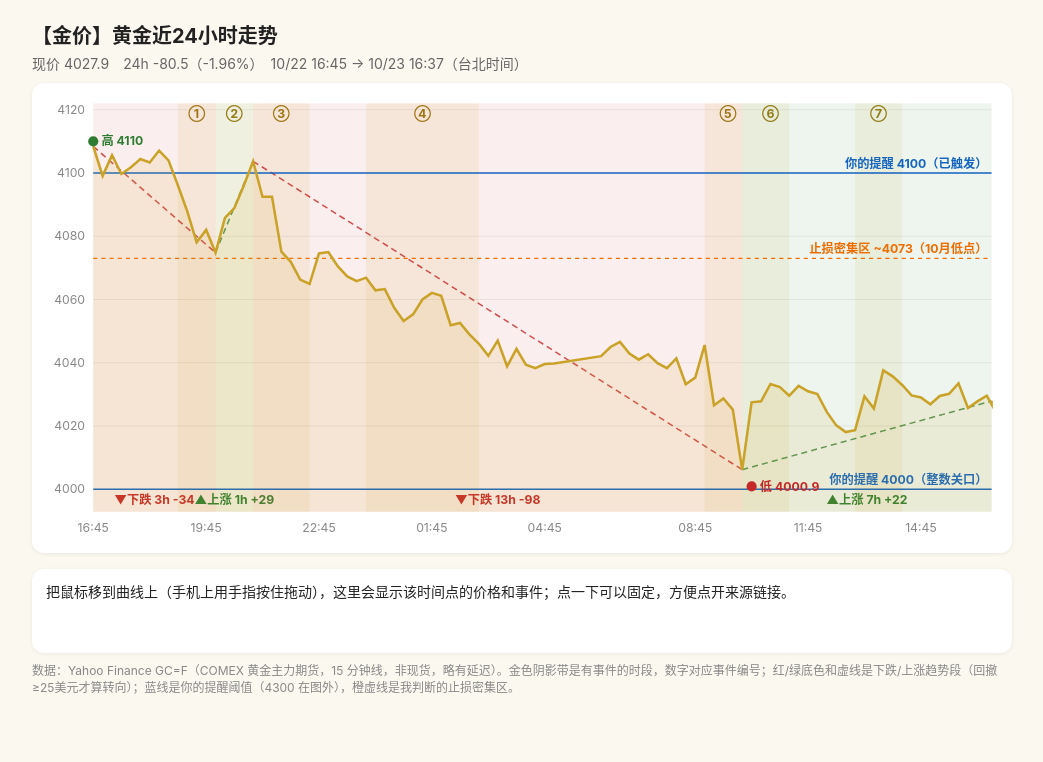
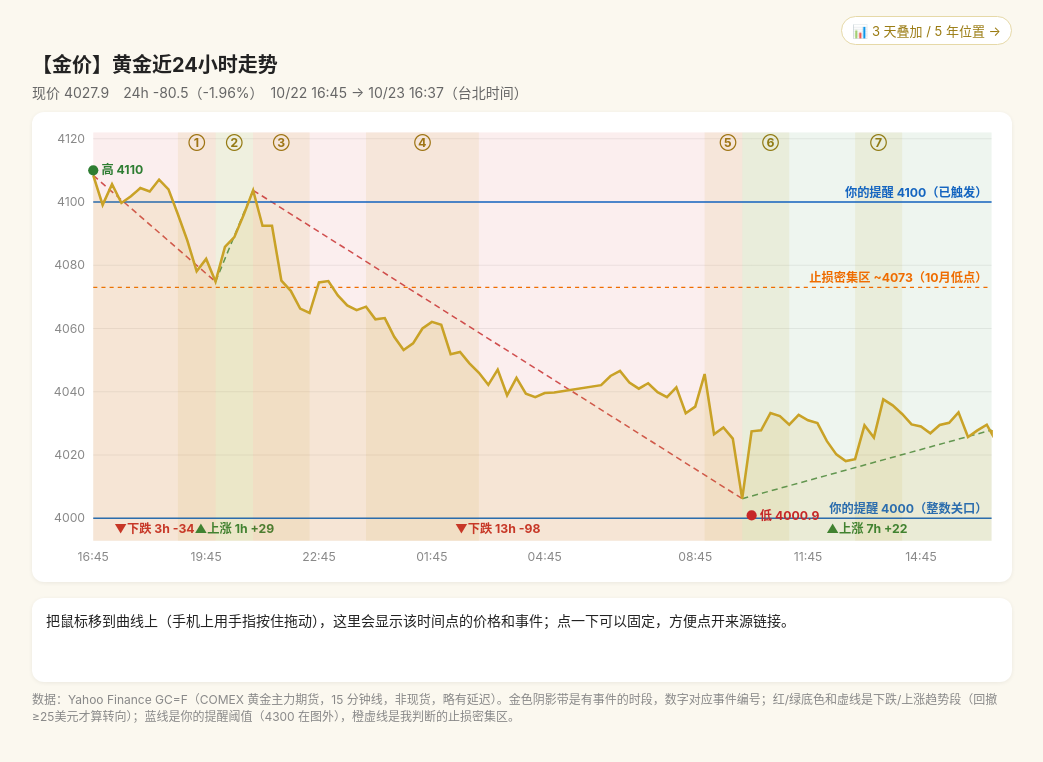
Before and after one commit to davaram/tg-miniapp, a plain HTML site: page gold24.html in a window 1280 px wide. Shown: the whole page, without its empty margins (118-1161 px from the left). Drawn offline with Linux system fonts and the light colour scheme.

Commit message:
gold24: link to long-term page

```diff
--- a/gold24.html
+++ b/gold24.html
@@ -10,6 +10,7 @@ h1{font-size:20px;margin:4px 0}.sub{color:#666;font-size:14px;margin-bottom:10px
 #panel{margin-top:12px;background:#fff;border-radius:12px;padding:12px 14px;box-shadow:0 1px 4px #0001;font-size:14px;line-height:1.6;min-height:60px}
 #panel a{color:#9a7b12}.legend{font-size:12px;color:#888;margin-top:8px}
 </style></head><body><div class="wrap">
+<div style="display:flex;justify-content:flex-end;margin-bottom:4px"><a href="gold_long.html" style="font-size:13px;color:#9a7b12;text-decoration:none;background:#fff;border:1px solid #e6d9a8;border-radius:16px;padding:4px 10px">📊 3 天叠加 / 5 年位置 →</a></div>
 <h1>【金价】黄金近24小时走势</h1><div class="sub">现价 4027.9　24h -80.5（-1.96%）　10/22 16:45 → 10/23 16:37（台北时间）</div>
 <svg id="c" viewBox="0 0 960 460"></svg>
 <div id="panel">把鼠标移到曲线上（手机上用手指按住拖动），这里会显示该时间点的价格和事件；点一下可以固定，方便点开来源链接。</div>
```
